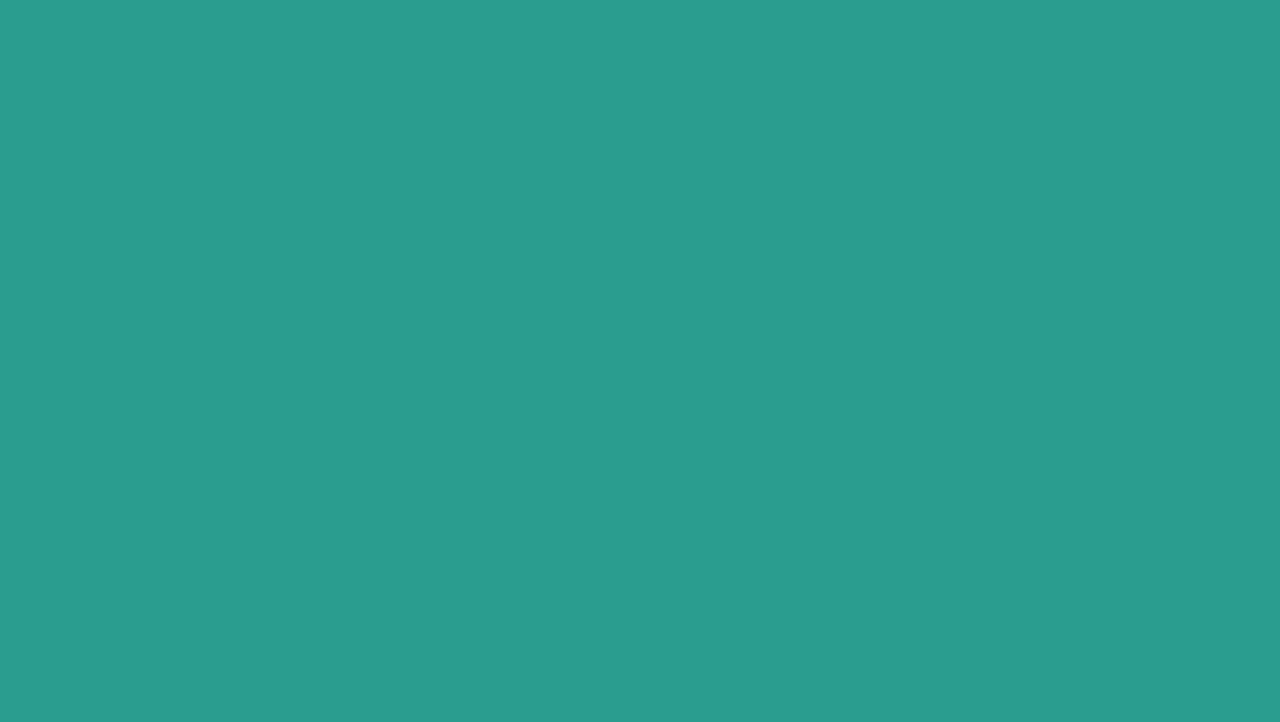
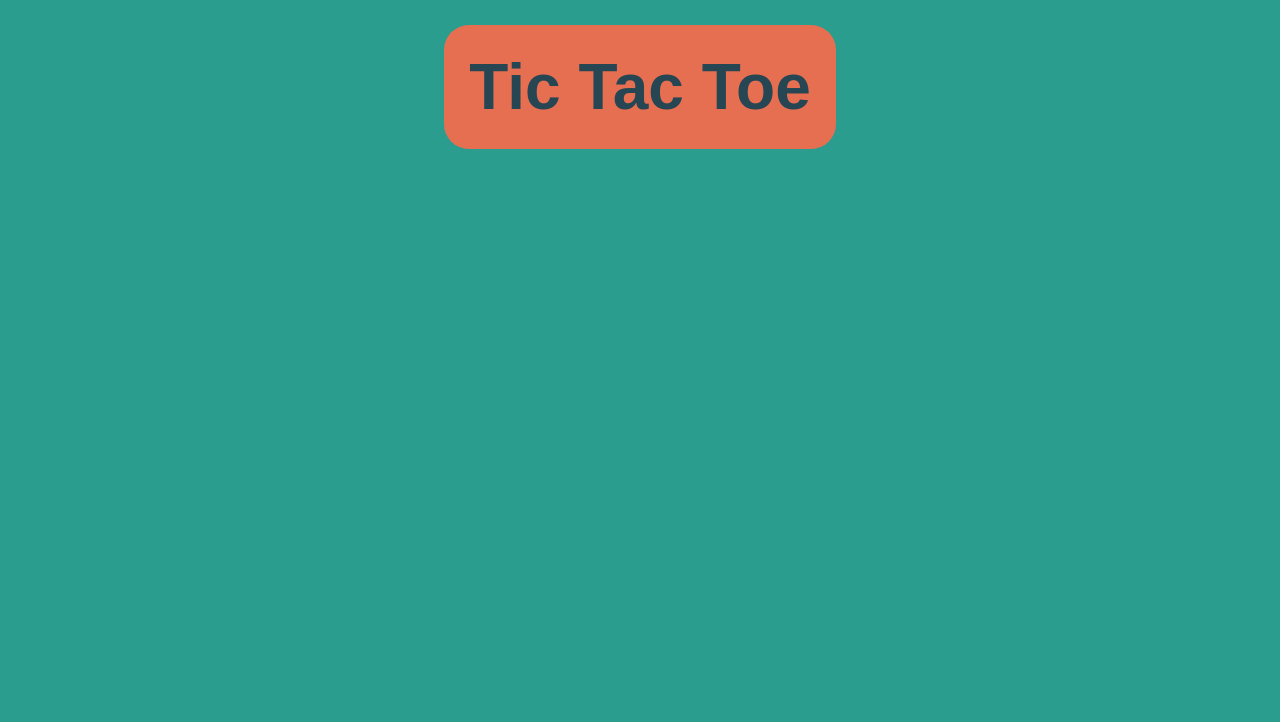
Before and after one commit to carlin-mitchell/TicTacToe-TOP, a website: page index.html in a window 1280 px wide. Shown: the top 722 px of the page. Drawn offline with Linux system fonts and the light colour scheme.

Commit message:
“create dynamic title button”

```diff
--- a/index.html
+++ b/index.html
@@ -9,7 +9,10 @@
     <script src="main.js" defer></script>
   </head>
   <body>
-    <div class="content"></div>
+    <main>
+      <div class="title"><h1>Tic Tac Toe</h1></div>
+      <div class="game"></div>
+    </main>
     <!-- <footer> Is generated by main.js </footer> -->
   </body>
 </html>
--- a/main.js
+++ b/main.js
@@ -15,3 +15,11 @@
   footer.appendChild(githubLink);
   document.querySelector("body").appendChild(footer);
 })();
+
+const startButton = document.querySelector(".title h1");
+startButton.onmouseover = () => {
+  startButton.innerText = "Tic Tac Go!";
+};
+startButton.onmouseout = () => {
+  startButton.innerText = "Tic Tac Toe";
+};
--- a/style.css
+++ b/style.css
@@ -32,8 +32,35 @@ footer {
   background-color: var(--charcoal);
 }
 
-.content {
+main {
   background-color: var(--persian-green);
+  display: grid;
+  grid-template-rows: 1fr 5fr;
+  padding: 25px;
+}
+
+.title {
+  display: flex;
+  align-items: center;
+  justify-content: center;
+  cursor: pointer;
+}
+
+.title:hover {
+  scale: 1.02;
+}
+
+.title:active {
+  scale: 1;
+}
+
+.title h1 {
+  font-size: 4rem;
+  color: var(--charcoal);
+  background-color: var(--burnt-sienna);
+  width: max-content;
+  padding: 25px;
+  border-radius: 25px;
 }
 
 footer {
```
